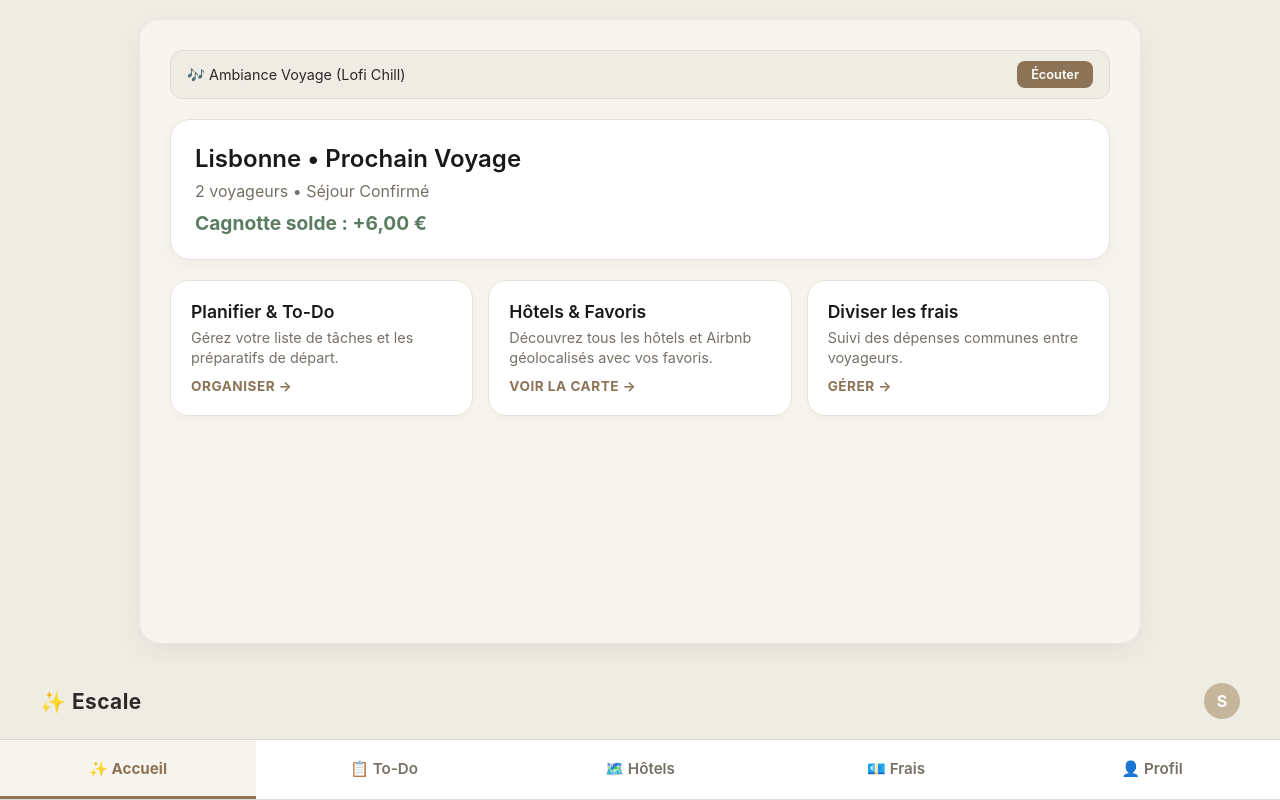
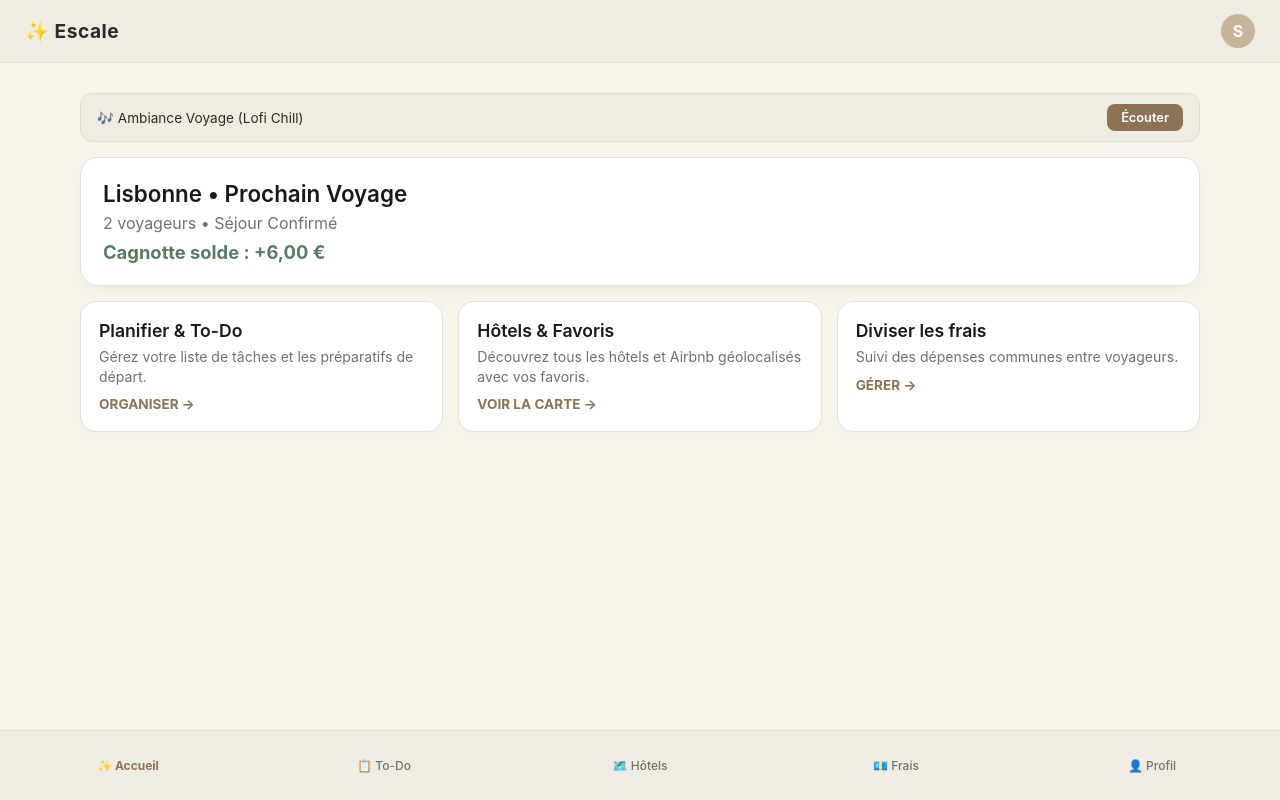
Before and after one commit to stellakurlender23-creator/Escale., a plain HTML site: page index.html in a window 1280 px wide. Drawn offline with nearby package versions, Linux system fonts and the light colour scheme.

Commit message:
Refactor styles and update navigation structure

```diff
--- a/index.html
+++ b/index.html
@@ -9,64 +9,52 @@
         * { box-sizing: border-box; margin: 0; padding: 0; font-family: -apple-system, BlinkMacSystemFont, "Segoe UI", Roboto, sans-serif; -webkit-tap-highlight-color: transparent; }
         body { background-color: #f7f4ed; color: #2c2a29; display: flex; flex-direction: column; height: 100vh; overflow: hidden; position: relative; }
 
-        header { background: #efece4; border-bottom: 1px solid #e2ddd3; color: #2c2a29; padding: 16px 25px; display: flex; justify-content: space-between; align-items: center; flex-shrink: 0; z-index: 1000; }
-        .logo { font-weight: 700; font-size: 1.3rem; display: flex; align-items: center; gap: 8px; letter-spacing: 0.5px; }
-        .user-avatar { width: 36px; height: 36px; background: #c5b59b; border-radius: 50%; display: flex; align-items: center; justify-content: center; font-weight: bold; color: white; }
+        header { background: #efece4; border-bottom: 1px solid #e2ddd3; color: #2c2a29; padding: 14px 25px; display: flex; justify-content: space-between; align-items: center; flex-shrink: 0; z-index: 1000; }
+        .logo { font-weight: 700; font-size: 1.2rem; display: flex; align-items: center; gap: 8px; letter-spacing: 0.5px; }
+        .user-avatar { width: 34px; height: 34px; background: #c5b59b; border-radius: 50%; display: flex; align-items: center; justify-content: center; font-weight: bold; color: white; }
 
-        .content { flex: 1; overflow-y: auto; padding: 25px; padding-bottom: 110px; display: none; max-width: 900px; width: 100%; margin: 0 auto; }
+        /* Contenu principal adaptatif paysage / portrait */
+        .content { flex: 1; overflow-y: auto; padding: 20px; padding-bottom: 100px; display: none; max-width: 1200px; width: 100%; margin: 0 auto; }
         .content.active { display: block; }
 
-        .hero-card { background: #ffffff; border: 1px solid #e7e2d7; padding: 24px; border-radius: 20px; margin-bottom: 20px; box-shadow: 0 4px 16px rgba(0,0,0,0.03); }
-        .hero-card h1 { font-size: 1.5rem; margin-bottom: 8px; color: #1a1918; font-weight: 600; }
+        .hero-card { background: #ffffff; border: 1px solid #e7e2d7; padding: 22px; border-radius: 18px; margin-bottom: 15px; box-shadow: 0 4px 16px rgba(0,0,0,0.03); }
+        .hero-card h1 { font-size: 1.4rem; margin-bottom: 6px; color: #1a1918; font-weight: 600; }
 
-        .sub-grid { display: grid; grid-template-columns: 1fr; gap: 15px; }
+        .sub-grid { display: grid; grid-template-columns: repeat(auto-fit, minmax(280px, 1fr)); gap: 15px; }
 
-        .feature-card { background: #ffffff; border: 1px solid #e7e2d7; padding: 20px; border-radius: 18px; cursor: pointer; transition: all 0.2s ease; box-shadow: 0 4px 10px rgba(0,0,0,0.02); }
+        .feature-card { background: #ffffff; border: 1px solid #e7e2d7; padding: 18px; border-radius: 16px; cursor: pointer; transition: all 0.2s ease; box-shadow: 0 4px 10px rgba(0,0,0,0.02); }
         .feature-card:hover { border-color: #bfa88b; transform: translateY(-2px); }
         .feature-card h3 { font-size: 1.1rem; margin-bottom: 6px; color: #1a1918; font-weight: 600; }
-        .feature-card p { font-size: 0.9rem; color: #767067; line-height: 1.4; }
-        .action-link { display: inline-block; margin-top: 10px; color: #8c7355; font-weight: 700; font-size: 0.85rem; letter-spacing: 0.5px; }
+        .feature-card p { font-size: 0.88rem; color: #767067; line-height: 1.4; }
+        .action-link { display: inline-block; margin-top: 10px; color: #8c7355; font-weight: 700; font-size: 0.85rem; }
 
-        #map { width: 100%; height: calc(100vh - 260px); border-radius: 14px; min-height: 350px; margin-bottom: 15px; }
+        /* Carte optimisée pour le mode paysage */
+        #map { width: 100%; height: calc(100vh - 220px); border-radius: 14px; min-height: 380px; margin-bottom: 15px; }
 
-        input, button.btn { width: 100%; padding: 14px; margin-top: 10px; margin-bottom: 15px; background: #f4f0e8; border: 1px solid #ded6c8; border-radius: 12px; font-size: 1rem; color: #2c2a29; }
+        input, button.btn { width: 100%; padding: 12px; margin-top: 8px; margin-bottom: 12px; background: #f4f0e8; border: 1px solid #ded6c8; border-radius: 10px; font-size: 0.95rem; color: #2c2a29; }
         input:focus { border-color: #8c7355; outline: none; background: #fff; }
         button.btn { background: #8c7355; color: white; border: none; font-weight: 600; cursor: pointer; transition: background 0.2s; }
         button.btn:hover { background: #755f45; }
 
-        .music-player { background: #efece4; padding: 10px 16px; border-radius: 12px; display: flex; align-items: center; justify-content: space-between; margin-bottom: 20px; font-size: 0.9rem; border: 1px solid #e2ddd3; }
+        .music-player { background: #efece4; padding: 10px 16px; border-radius: 12px; display: flex; align-items: center; justify-content: space-between; margin-bottom: 15px; font-size: 0.85rem; border: 1px solid #e2ddd3; }
 
-        .todo-item { display: flex; align-items: center; gap: 10px; background: #ffffff; padding: 12px 16px; border-radius: 12px; margin-bottom: 10px; border: 1px solid #e7e2d7; }
-        .todo-item input[type="checkbox"] { width: 20px; height: 20px; accent-color: #8c7355; margin: 0; }
+        .todo-item { display: flex; align-items: center; gap: 10px; background: #ffffff; padding: 10px 14px; border-radius: 10px; margin-bottom: 8px; border: 1px solid #e7e2d7; font-size: 0.90rem; }
+        .todo-item input[type="checkbox"] { width: 18px; height: 18px; accent-color: #8c7355; margin: 0; }
 
-        /* Navigation adaptative selon l'écran */
-        nav { display: flex; background: #efece4; border-top: 1px solid #e2ddd3; position: fixed; bottom: 0; left: 0; width: 100%; height: 75px; z-index: 99999; }
+        /* Barre de navigation fixée en bas pour le tactile / tablette */
+        nav { display: flex; background: #efece4; border-top: 1px solid #e2ddd3; position: fixed; bottom: 0; left: 0; width: 100%; height: 70px; z-index: 99999; }
         nav button { flex: 1; background: none; border: none; font-size: 0.75rem; color: #767067; display: flex; flex-direction: column; align-items: center; justify-content: center; gap: 4px; cursor: pointer; font-weight: 500; }
         nav button.active { color: #8c7355; font-weight: 700; }
 
-        /* Adaptation pour ordinateurs / grands écrans (PC & Mac) */
-        @media (min-width: 768px) {
-            body { background-color: #efece4; }
-            header { padding: 20px 40px; border-bottom: 1px solid #ded6c8; }
-            .content { padding: 30px; max-width: 1000px; background: #f7f4ed; border-radius: 20px; margin: 20px auto; box-shadow: 0 10px 30px rgba(0,0,0,0.05); height: calc(100vh - 120px); overflow-y: auto; }
+        /* MEDIA QUERY SPÉCIFIQUE IPAD PAYSAGE & TABLETTES */
+        @media (min-width: 1024px) and (orientation: landscape) {
+            .content { padding: 30px 40px; }
             .sub-grid { grid-template-columns: repeat(3, 1fr); }
-            nav { position: static; width: 100%; border-top: none; border-bottom: 1px solid #e2ddd3; height: 60px; background: #ffffff; }
-            nav button { flex-direction: row; gap: 8px; font-size: 0.95rem; font-weight: 600; border-bottom: 3px solid transparent; }
-            nav button.active { border-bottom-color: #8c7355; background: #f7f4ed; }
-            body { flex-direction: column-reverse; } /* Place la nav en haut sur PC si souhaité, ou gère le flux */
+            #map { height: calc(100vh - 200px); }
         }
     </style>
 </head>
 <body>
-
-    <!-- Barre de navigation (En haut sur PC, en bas sur Mobile) -->
-    <nav>
-        <button id="btn-accueil" class="active" onclick="switchTab('accueil')">✨ Accueil</button>
-        <button id="btn-plan" onclick="switchTab('plan')">📋 To-Do</button>
-        <button id="btn-carte" onclick="switchTab('carte')">🗺️ Hôtels</button>
-        <button id="btn-frais" onclick="switchTab('frais')">💶 Frais</button>
-        <button id="btn-profil" onclick="switchTab('profil')">👤 Profil</button>
-    </nav>
 
     <header>
         <div class="logo">✨ Escale</div>
@@ -83,8 +71,8 @@
 
         <div class="hero-card">
             <h1>Lisbonne • Prochain Voyage</h1>
-            <p style="color: #767067; margin-bottom: 10px;">2 voyageurs • Séjour Confirmé</p>
-            <div style="font-size: 1.2rem; font-weight: 700; color: #5a7d61;">Cagnotte solde : +6,00 €</div>
+            <p style="color: #767067; margin-bottom: 8px;">2 voyageurs • Séjour Confirmé</p>
+            <div style="font-size: 1.15rem; font-weight: 700; color: #5a7d61;">Cagnotte solde : +6,00 €</div>
         </div>
 
         <div class="sub-grid">
@@ -110,13 +98,13 @@
     <div id="tab-plan" class="content">
         <div class="hero-card">
             <h2>To-Do List du Voyage</h2>
-            <div style="margin-top: 15px;">
+            <div style="margin-top: 12px;">
                 <div class="todo-item"><input type="checkbox" checked> <span>Réserver l'hébergement à Lisbonne</span></div>
                 <div class="todo-item"><input type="checkbox"> <span>Acheter les billets d'avion</span></div>
                 <div class="todo-item"><input type="checkbox"> <span>Télécharger les cartes hors-ligne</span></div>
                 <div class="todo-item"><input type="checkbox"> <span>Préparer la valise & adaptateur secteur</span></div>
             </div>
-            <input type="text" id="new-task" placeholder="Ajouter une tâche..." style="margin-top: 15px;">
+            <input type="text" id="new-task" placeholder="Ajouter une tâche..." style="margin-top: 12px;">
             <button class="btn" onclick="addTask()">Ajouter à la liste</button>
         </div>
     </div>
@@ -131,16 +119,16 @@
         </div>
         <div class="hero-card">
             <h3>Synthèse des comptes</h3>
-            <p id="balance-display" style="margin-top: 10px; color: #767067;">Aucune dépense enregistrée.</p>
+            <p id="balance-display" style="margin-top: 8px; color: #767067;">Aucune dépense enregistrée.</p>
         </div>
     </div>
 
     <!-- Onglet Carte & Hôtels Garantis -->
     <div id="tab-carte" class="content">
         <div id="map"></div>
-        <div class="hero-card" style="margin-top: 15px;">
+        <div class="hero-card" style="margin-top: 10px;">
             <h3>⭐ Vos Hôtels Favoris</h3>
-            <ul id="favorites-list" style="margin-top: 10px; padding-left: 20px; color: #767067;">
+            <ul id="favorites-list" style="margin-top: 8px; padding-left: 20px; color: #767067; font-size: 0.9rem;">
                 <li>Aucun favori pour l'instant. Cliquez sur un hôtel sur la carte pour l'ajouter !</li>
             </ul>
         </div>
@@ -154,6 +142,15 @@
             <button class="btn" onclick="updateProfile()">Mettre à jour</button>
         </div>
     </div>
+
+    <!-- Barre de navigation -->
+    <nav>
+        <button id="btn-accueil" class="active" onclick="switchTab('accueil')">✨ Accueil</button>
+        <button id="btn-plan" onclick="switchTab('plan')">📋 To-Do</button>
+        <button id="btn-carte" onclick="switchTab('carte')">🗺️ Hôtels</button>
+        <button id="btn-frais" onclick="switchTab('frais')">💶 Frais</button>
+        <button id="btn-profil" onclick="switchTab('profil')">👤 Profil</button>
+    </nav>
 
     <script src="https://unpkg.com/leaflet@1.9.4/dist/leaflet.js"></script>
     <script>
```
